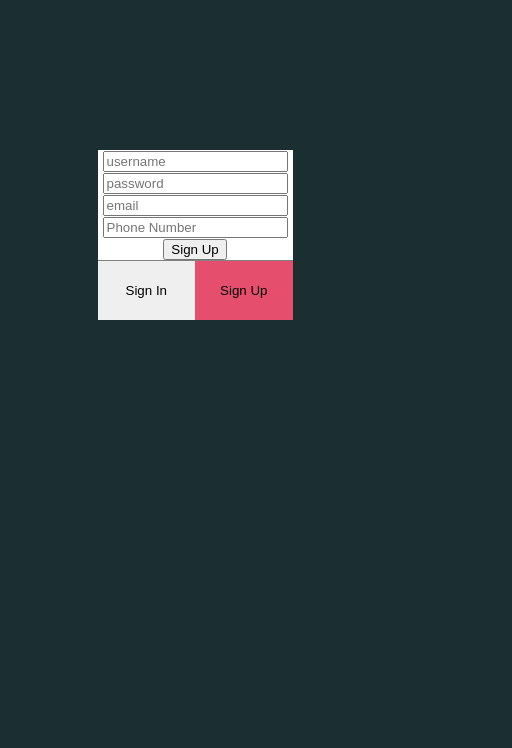
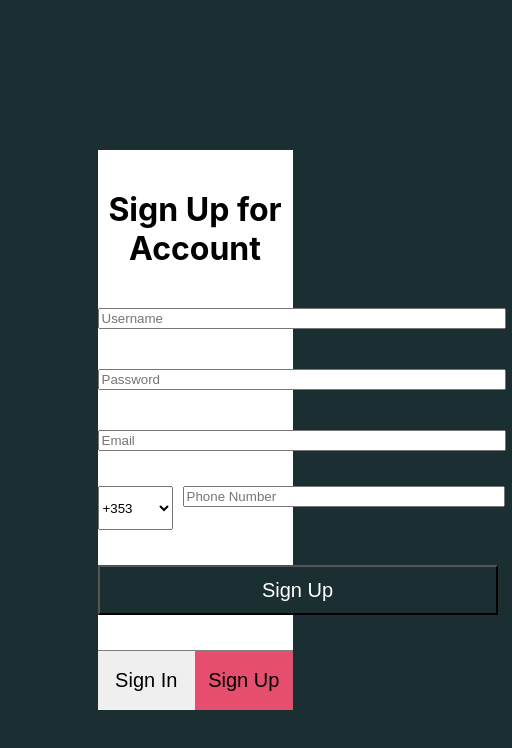
Before and after one commit to david-early/aws-emotion-rec, a React (Create React App) app in the folder aws-learning/frontend-with-aws/frontend/: page /auth in a window 390 px wide. Both pictures are taken after a click on the button "Sign Up". Shown: the top 748 px of the page, 512 px wide, since content can reach past the window. Built offline with nearby package versions, Linux system fonts and the light colour scheme; no server answers; what aws-amplify would draw is missing.

Commit message:
Format sign up form, add exception handling for incorrectly formatted phone numbers, tidied up unused variables, sign in/up mostly complete

```diff
--- a/aws-learning/frontend-with-aws/frontend/src/App.css
+++ b/aws-learning/frontend-with-aws/frontend/src/App.css
@@ -6,6 +6,7 @@ body  {
   text-align: center;
   top: 0px;
   position: relative;
+  height: 100vh
 }
 
 .App-logo {
@@ -42,3 +43,42 @@ body  {
     transform: rotate(360deg);
   }
 }
+
+.authInput {
+  margin-top: 40px;
+  width: 400px;
+}
+
+.accountConfirmationButton {
+  width: 200px;
+  height: 50px;
+  display: inline-block;
+  vertical-align: top;
+  margin-top: 10px;
+
+}
+
+.accountConfirmationButton:hover {
+  background-color: #1b2f33;
+  color: white;
+}
+
+.authHeader {
+  padding-top: 40px;
+  margin-top: 0px;
+  margin-bottom: 0px;
+}
+
+.authButton {
+  margin-top: 35px;
+  margin-bottom: 35px;
+  width: 400px;
+  height: 50px;
+  font-size: 20px;
+  background-color:#1b2f33;
+  color: white
+}
+
+.errorText {
+  color: #ff0033
+}
--- a/aws-learning/frontend-with-aws/frontend/src/App.js
+++ b/aws-learning/frontend-with-aws/frontend/src/App.js
@@ -1,5 +1,5 @@
 import React, { Component } from 'react';
-import Amplify, { Auth } from "aws-amplify";
+import Amplify from "aws-amplify";
 import awsconfig from './aws-exports'
 
 import './App.css'
--- a/aws-learning/frontend-with-aws/frontend/src/components/accountConfirmation.js
+++ b/aws-learning/frontend-with-aws/frontend/src/components/accountConfirmation.js
@@ -1,6 +1,10 @@
 import React from 'react'
 import { withRouter } from 'react-router-dom'
 import { Auth } from 'aws-amplify'
+
+import tick from '../images/greenTick.png'
+
+import '../App.css'
 
 class AccountConfirmation extends React.Component {
 
@@ -20,19 +24,21 @@ class AccountConfirmation extends React.Component {
         this.setState({ [e.target.name]: e.target.value })
     }
 
-    async confirmSignUp() {
+    async confirmSignUp(e) {
+        e.preventDefault()
         console.log("username = ", this.props.username);
         console.log("authcode = ", this.state.authCode)
         try {
             await Auth.confirmSignUp(this.props.username, this.state.authCode)
-            this.setState({authenticationConfirmed: true})
+            this.setState({authenticationConfirmed: true, authCodeResent: false})
         }
         catch (err) {
             console.log('error confirming signing up: ', err)
         }
     }
 
-    async resendAuthenticationCode() {
+    async resendAuthenticationCode(e) {
+        e.preventDefault()
         try {
             await Auth.resendSignUp(this.props.username);
             console.log("Code resent successfully")
@@ -47,6 +53,16 @@ class AccountConfirmation extends React.Component {
         return (
             <div>
                 <br></br>
+
+                <form onSubmit={this.confirmSignUp}>
+                    <input className="authInput" style={{marginTop: "10px"}} name="authCode" placeholder="Authentication Code" onChange={this.onChange} />
+                    <br></br>
+                        <button className="accountConfirmationButton" type="submit" onClick={this.confirmSignUp} >Confirm Sign Up</button>
+
+                        <button className="accountConfirmationButton" onClick={this.resendAuthenticationCode} >Resend Authentication code</button>
+                        <br></br>
+                </form>
+
                 {
                     this.state.authCodeResent && (
                         <div>
@@ -54,18 +70,12 @@ class AccountConfirmation extends React.Component {
                         </div>
                     )
                 }
-                <input name="authCode" placeholder="Authentication Code" onChange={this.onChange} />
-                <br></br>
-                <button onClick={this.confirmSignUp} >Confirm Sign Up</button>
-                <br></br>
-
-                <button onClick={this.resendAuthenticationCode} >Resend Authentication code</button>
-                <br></br>
 
                 {
                     this.state.authenticationConfirmed && (
-                        <div>
-                            <p>Account confirmation complete, click sign in below to continue sign in</p>
+                        <div style={{marginTop: "10px"}}>
+                            <img style={{height: "100px", width: "auto"}} src={tick} alt="Account confirmation success" />
+                            <p>Account confirmation complete, click sign in to continue</p>
                         </div>
                     )
                 }
@@ -75,4 +85,15 @@ class AccountConfirmation extends React.Component {
 
 }
 
+const styles = {
+    formButton: {
+        width: "200px",
+        height: "50px",
+        display: "inline-block",
+        verticalAlign: "top"
+    }
+}
+
+const { formButton } = styles;
+
 export default withRouter(AccountConfirmation)
--- a/aws-learning/frontend-with-aws/frontend/src/components/authenticator.js
+++ b/aws-learning/frontend-with-aws/frontend/src/components/authenticator.js
@@ -59,7 +59,8 @@ const styles = {
         width: "50%",
         border: "none",
         borderTop: "1px solid",
-        borderColor: "grey"
+        borderColor: "grey",
+        fontSize: "20px"
     },
     activeMenuSwitchButton : {
         height: "60px",
@@ -67,7 +68,8 @@ const styles = {
         width: "50%",
         border: "none",
         borderTop: "1px solid",
-        borderColor: "grey"
+        borderColor: "grey",
+        fontSize: "20px"
 
     }
 }
--- a/aws-learning/frontend-with-aws/frontend/src/components/dashboard.js
+++ b/aws-learning/frontend-with-aws/frontend/src/components/dashboard.js
@@ -1,6 +1,5 @@
 import React from 'react'
 import { withRouter, Link } from 'react-router-dom'
-import { Auth } from 'aws-amplify'
 
 import Signout from './signOut'
 
--- a/aws-learning/frontend-with-aws/frontend/src/components/router.js
+++ b/aws-learning/frontend-with-aws/frontend/src/components/router.js
@@ -1,5 +1,5 @@
 import React, { Component } from 'react';
-import Amplify, { Auth } from "aws-amplify";
+import { Auth } from "aws-amplify";
 import { Route, Redirect, withRouter, Switch, BrowserRouter as Router } from 'react-router-dom'
 
 import Authenticator from './authenticator'
--- a/aws-learning/frontend-with-aws/frontend/src/components/signIn.js
+++ b/aws-learning/frontend-with-aws/frontend/src/components/signIn.js
@@ -1,6 +1,8 @@
 import React from 'react'
 import { withRouter } from 'react-router-dom'
 import { Auth } from 'aws-amplify'
+
+import '../App.css'
 
 import AccountConfirmation from './accountConfirmation'
 
@@ -43,65 +45,51 @@ class SignIn extends React.Component {
 
     render() {
         return (
-            <div style={{background: "white"}}>
-                <h1 style={{paddingTop: "40px", marginBottom:"0px"}}>Sign into your account</h1>
+            <div style={{background: "white", paddingBottom: "40px"}}>
+                <h1 className="authHeader">Sign into your Account</h1>
                 <form onSubmit={this.signIn}>
-                <input style={authInputs} name="username" type="text" onChange={this.onChange} placeholder="Username" />
+                    <input className="authInput" name="username" type="text" onChange={this.onChange} placeholder="Username" />
                     <br></br>
-                <input style={authInputs} name="password" type="password" onChange={this.onChange} placeholder="Password" />
+                    <input className="authInput" name="password" type="password" onChange={this.onChange} placeholder="Password" />
                     <br></br>
 
-                {
-                    this.state.userNotConfirmedException && (
-                        <div>
-                            <p>User authentication not complete, enter authentication code below to complete account creation</p>
-                            <AccountConfirmation username={this.state.username} />
-                        </div>
-                    )
-                }
+
                     {
                         this.state.incorrectPassword && (
                             <div>
-                            <p>Incorrect password, please try again</p>
+                                <p className="errorText">Incorrect password, please try again</p>
                             </div>
                         )
                     }
                     {
                         this.state.userNotFoundException && (
                             <div>
-                            <p>No user associated with username: {this.state.username}</p>
-                            <p>Click the sign up button below to create an account</p>
+                                <p className="errorText">No user associated with username: {this.state.username}</p>
+                                <p className="errorText">Click the sign up button below to create an account</p>
                             </div>
                         )
                     }
 
-                <button type="submit" style={{marginTop: "35px",
-                                marginBottom:"35px",
-                                width:"400px",
-                                height:"50px",
-                                fontSize:"20px",
-                                backgroundColor:"#1b2f33",
-                                color:"white"
-                            }}
+                    <button type="submit"
+                            className="authButton"
                             onClick={this.signIn}>
                             Sign In
                     </button>
 
+                </form>
 
-                </form>
+                {
+                    this.state.userNotConfirmedException && (
+                        <div>
+                            <p className="errorText">User authentication not complete, enter authentication code below to complete account creation</p>
+                            <AccountConfirmation username={this.state.username} />
+                        </div>
+                    )
+                }
 
             </div>
         )
     }
 }
 
-const styles = {
-    authInputs : {
-        marginTop: "40px",
-        width: "400px",
-    }
-}
-
-const { authInputs } = styles
-
 export default withRouter(SignIn)
--- a/aws-learning/frontend-with-aws/frontend/src/components/signUp.js
+++ b/aws-learning/frontend-with-aws/frontend/src/components/signUp.js
@@ -1,6 +1,8 @@
 import React from 'react'
 import { withRouter } from 'react-router-dom'
 import { Auth } from 'aws-amplify'
+
+import '../App.css'
 
 import AccountConfirmation from './accountConfirmation'
 
@@ -15,11 +17,13 @@ class SignUp extends React.Component {
         username: "",
         password: '',
         email: '',
-        phone_number: '',
+        countryCode: '+353',
+        sevenDigitPhoneNumber: '',
         authCode: '',
         showConfirmation: false,
         authenticationConfirmed: false,
-        passwordInvalidParameter: false
+        passwordTooShort: false,
+        phoneNumberIncorrectFormat: false
     }
 
     onChange = (e) => {
@@ -27,9 +31,11 @@ class SignUp extends React.Component {
         this.setState({ [e.target.name]: e.target.value })
     }
 
-    signUp = () => {
-        this.setState({passwordInvalidParameter: false})
-        const { username, password, email, phone_number } = this.state
+    signUp = (e) => {
+        e.preventDefault()
+        this.setState({passwordTooShort: false, phoneNumberIncorrectFormat: false})
+        const { username, password, email, countryCode, sevenDigitPhoneNumber } = this.state
+        const phone_number = countryCode + sevenDigitPhoneNumber;
         Auth.signUp({
           username,
           password,
@@ -41,8 +47,11 @@ class SignUp extends React.Component {
         .then(() => this.setState({ showConfirmation: true }))
         .catch((err) => {
             console.log('error signing up: ', err)
-            if (err.code === "InvalidParameterException") {
-                this.setState({passwordInvalidParameter: true})
+            if (err.message.includes("Member must have length greater than or equal to 6")) {
+                this.setState({passwordTooShort: true})
+            }
+            else if (err.message.includes("Invalid phone number format")) {
+                this.setState({phoneNumberIncorrectFormat: true})
             }
         })
       }
@@ -61,26 +70,50 @@ class SignUp extends React.Component {
         const { showConfirmation } = this.state
         return (
             <div>
+                <h1 className="authHeader">Sign Up for Account</h1>
                 {
                     !showConfirmation && (
                         <div>
-                            <input name="username" placeholder="username" type="text" onChange={this.onChange} />
-                            <input name="password" placeholder="password" type="password" onChange={this.onChange} />
-                            <input name="email" placeholder="email" type="text" onChange={this.onChange} />
-                            <input name="phone_number" placeholder="Phone Number" type="text" onChange={this.onChange} />
+                            <form onSubmit={this.signUp}>
+                                <input className="authInput" name="username" placeholder="Username" type="text" onChange={this.onChange} />
+                                <br></br>
+                                <input className="authInput" name="password" placeholder="Password" type="password" onChange={this.onChange} />
+                                <br></br>
 
+                                {
+                                    this.state.passwordTooShort && (
+                                        <div>
+                                            <p className="errorText">Password invalid, password must be</p>
+                                            <ul>
+                                                <li className="errorText">At least 6 characters in length</li>
+                                            </ul>
+                                        </div>
+                                    )
+                                }
+
+                                <input className="authInput" name="email" placeholder="Email" type="text" onChange={this.onChange} />
+                                <br></br>
+                                <div style={{marginTop: "35px", width:"414px", marginLeft:"auto", marginRight:"auto"}}>
+                                    <select style={{width:"75px", marginRight:"10px", height:"44px", float:"left"}} name="countryCode" value={this.state.countryCode}
+                                            onChange={this.onChange}>
+                                        <option value="+353">+353</option>
+                                        <option value="+44">+44</option>
+                                    </select>
+                                    <input style={{float:"left", width:"314px"}} name="sevenDigitPhoneNumber" placeholder="Phone Number" type="text" onChange={this.onChange} />
+                                    <br></br>
+                                </div>
+
+
+
+                                <button type="submit" className="authButton" onClick={this.signUp}>Sign Up</button>
+                            </form>
                             {
-                                this.state.passwordInvalidParameter && (
+                                this.state.phoneNumberIncorrectFormat && (
                                     <div>
-                                        <p>Password invalid, password must be</p>
-                                        <ul>
-                                            <li>At least 6 characters in length</li>
-                                        </ul>
+                                        <p className="errorText">Phone number incorrectly formatted</p>
                                     </div>
                                 )
                             }
-
-                            <button onClick={this.signUp}>Sign Up</button>
                         </div>
                     )
                 }
```
Also changed, not shown: aws-learning/frontend-with-aws/frontend/src/images/greenTick.png (added). Lines whose indentation alone changed are shown as unchanged.
